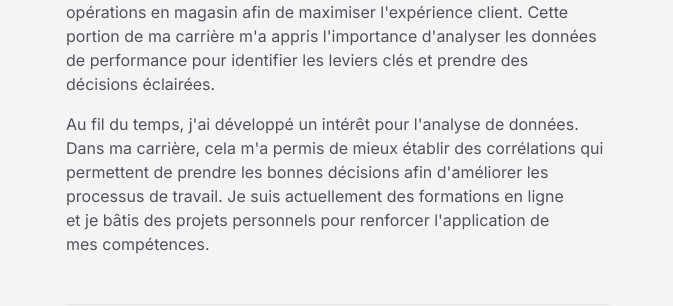
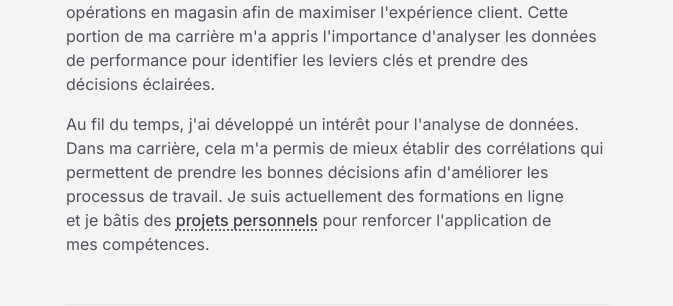
Before and after one commit to daniakl/cv-dania, a Next.js app: page / in a window 1280 px wide. Shown: the part 909-1215 px from the top of the page, without its empty margins (302-975 px from the left). Built offline with nearby package versions, Linux system fonts and the light colour scheme; a web font is replaced by a local one.

Commit message:
added back link for personal projects in french page

```diff
--- a/src/app/(fr)/page.tsx
+++ b/src/app/(fr)/page.tsx
@@ -62,8 +62,15 @@ export default function Home() {
             données. Dans ma carrière, cela m'a permis de mieux établir des
             corrélations qui permettent de prendre les bonnes décisions afin
             d'améliorer les processus de travail. Je suis actuellement des
-            formations en ligne et je bâtis des projets personnels pour
-            renforcer l'application de mes compétences.
+            formations en ligne et je bâtis des{" "}
+            <Link
+              href="https://github.com/daniakl"
+              target="_blank"
+              className="font-medium whitespace-nowrap text-zinc-700 hover:text-zinc-900 underline decoration-dotted underline-offset-3"
+            >
+              projets personnels
+            </Link>{" "}
+            pour renforcer l'application de mes compétences.
           </p>
         </section>
 
```
